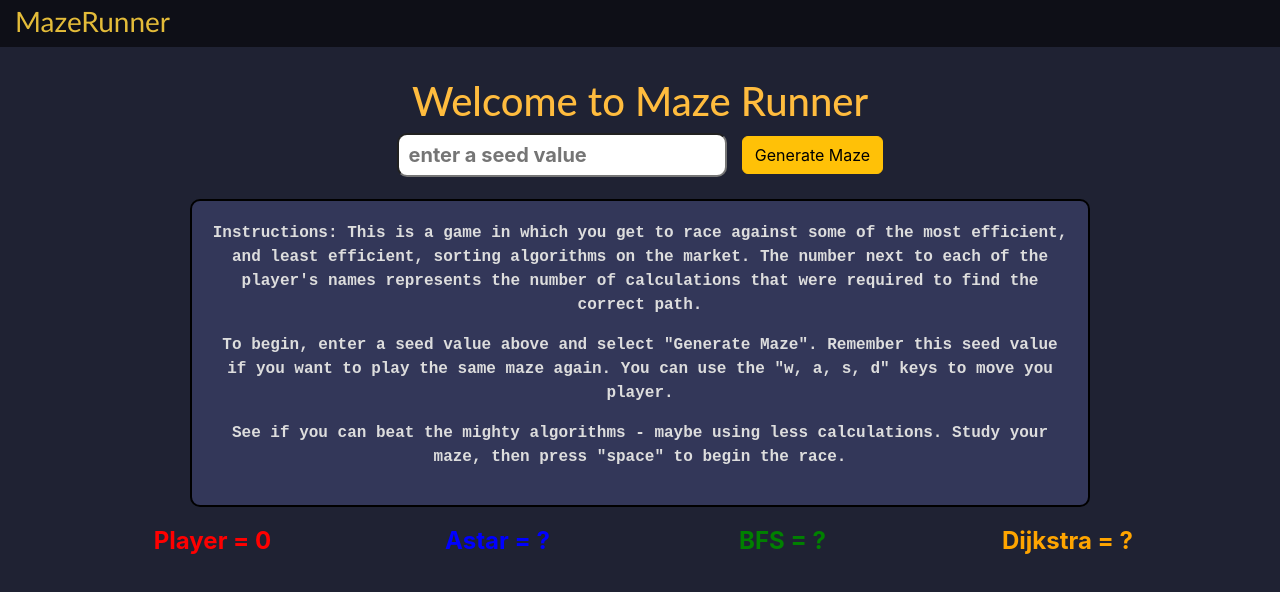
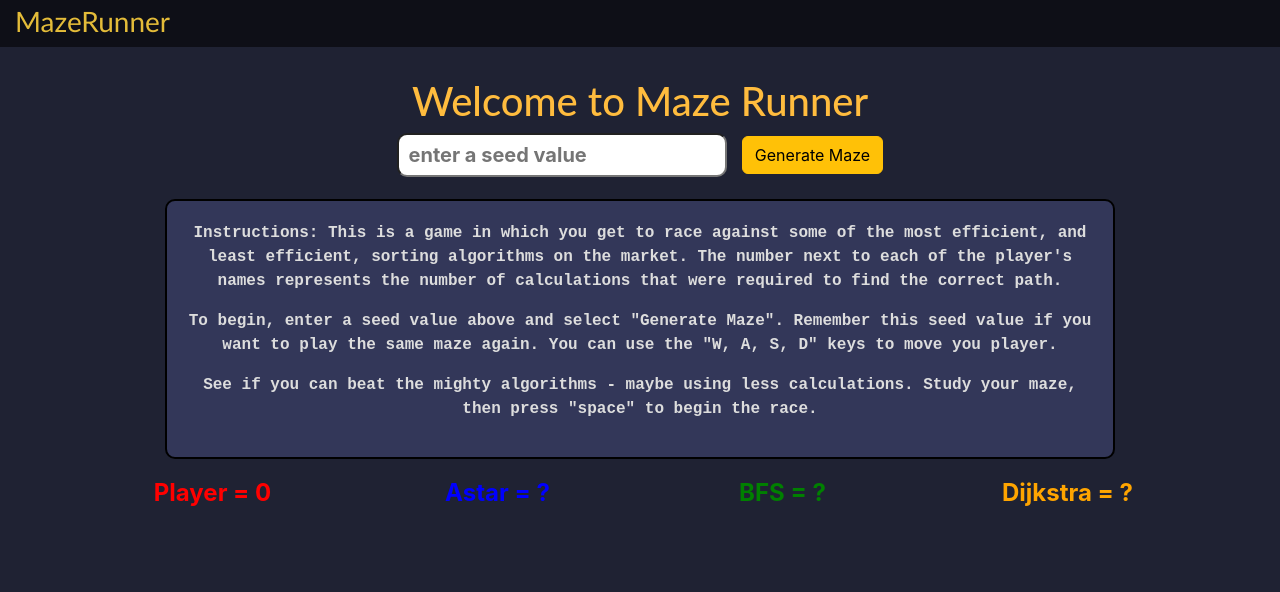
Before and after one commit to Connor-aus/cab432-assingment2, a React (Create React App) app in the folder client/: page / in a window 1280 px wide. Shown: the top 592 px of the page. Built offline with nearby package versions, Linux system fonts and the light colour scheme.

Commit message:
small change

```diff
--- a/client/src/components/Instructions.js
+++ b/client/src/components/Instructions.js
@@ -13,7 +13,7 @@ export default function Instructions() {
       <p>
         To begin, enter a seed value above and select "Generate Maze". Remember
         this seed value if you want to play the same maze again. You can use the
-        "w, a, s, d" keys to move you player.
+        "W, A, S, D" keys to move you player.
       </p>
       <p>
         See if you can beat the mighty algorithms - maybe using less
--- a/client/src/css/style.css
+++ b/client/src/css/style.css
@@ -147,7 +147,7 @@ body {
 	border-color: rgba(221, 197, 13, 0.801);
   }
 
-  .inst{background:#333759;padding:20px;margin:20px auto;max-width:900px;border:solid 2px #000;border-radius:10px;}
+  .inst{background:#333759;padding:20px;margin:20px auto;max-width:950px;border:solid 2px #000;border-radius:10px;}
   .inst p{font-family:'Courier New',sans-serif;font-size:16px;font-weight:700;color:#ddd;}
 input{font-size:20px;font-weight:bold;}
   .mazebox>*{all:unset;}
```
